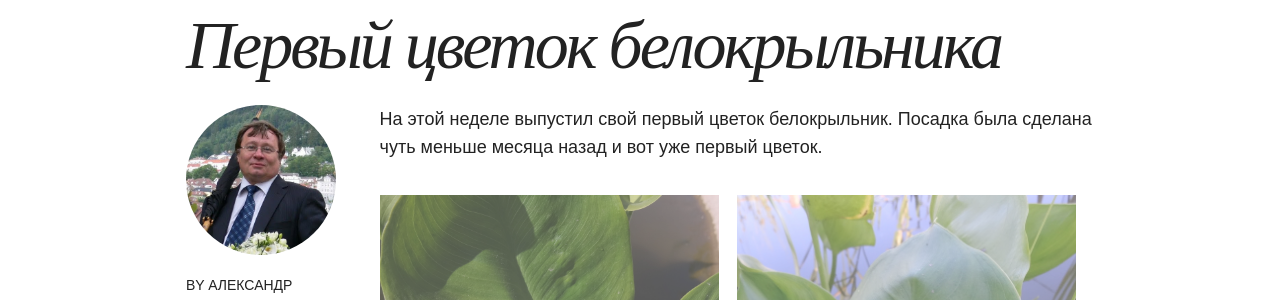
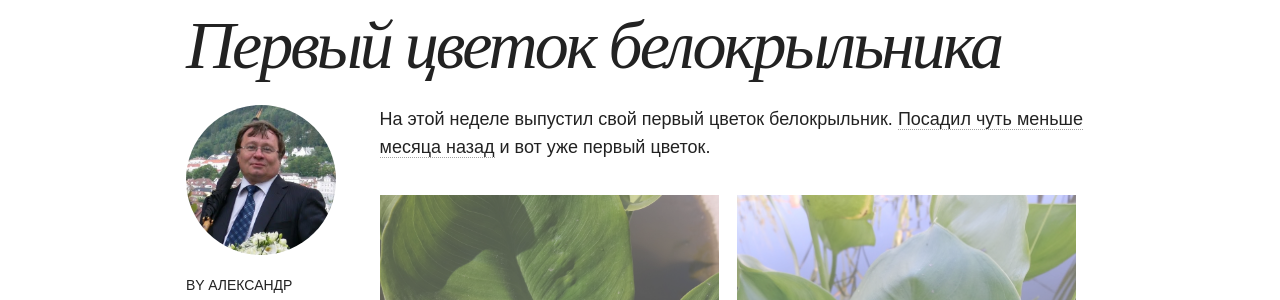
Before and after one commit to abushmelev/pond, a Jekyll site: the page built from _posts/blog/2015-06-12-calla-first-flower.md, in a window 1280 px wide. Shown: the part 452-752 px from the top of the page. Built offline with Jekyll 4.4.1, drawn with Linux system fonts in a browser that asks for light colours; nearby versions of some CDN libraries; comment, search, counter and statistics services are not loaded.

```diff
--- a/_posts/blog/2015-06-12-calla-first-flower.md
+++ b/_posts/blog/2015-06-12-calla-first-flower.md
@@ -13,7 +13,7 @@ image:
 share: true
 ---
 
-На этой неделе выпустил свой первый цветок белокрыльник. Посадка была сделана чуть меньше месяца назад и вот уже первый цветок.
+На этой неделе выпустил свой первый цветок белокрыльник. [Посадил чуть меньше месяца назад](/blog/2015/05/18/calla.html) и вот уже первый цветок.
 
 <figure class="half">
     <a href="/images/story/2015-06-12/DSC03776.jpg"><img alt="Белокрыльник в профиль" title="Белокрыльник в профиль" src="/images/story/2015-06-12/DSC03776.jpg"></a>
```
Also changed, not shown: _posts/blog/2015-06-07-dragonflies.md (+9 -1 lines), images/story/2015-06-13/DSC03806.jpg (added), images/story/2015-06-13/DSC03810.jpg (added).
